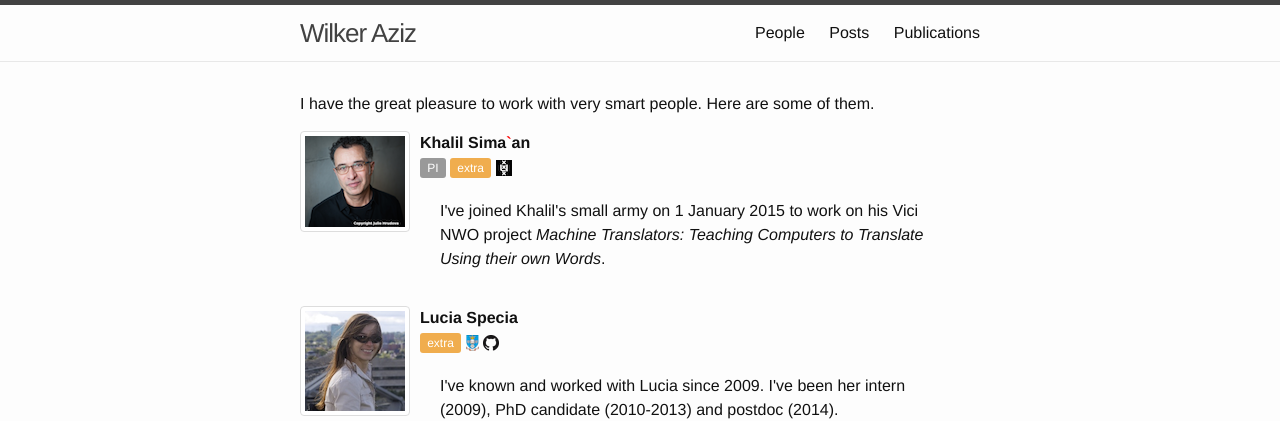
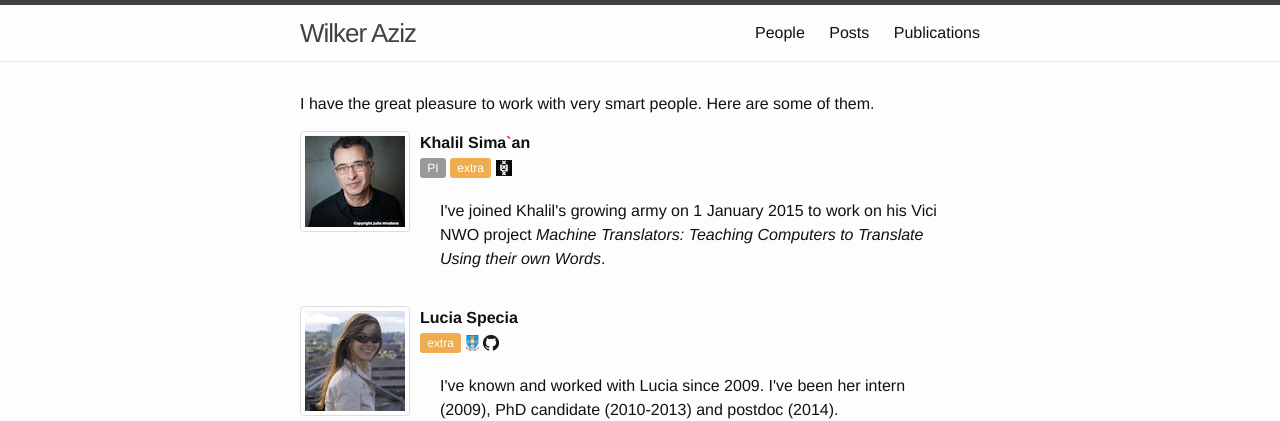
Before and after one commit to wilkeraziz/oldsite, a Jekyll site: the page built from people.markdown, in a window 1280 px wide. Shown: the top 421 px of the page. Built offline with Jekyll 4.4.1, drawn with Linux system fonts in a browser that asks for light colours.

Commit message:
polishing

```diff
--- a/_config.yml
+++ b/_config.yml
@@ -73,7 +73,7 @@ people:
     name: Khalil Sima'an
     url: https://staff.fnwi.uva.nl/k.simaan/
     about: >
-      I've joined Khalil's small army on 1 January 2015 to work on his Vici NWO project
+      I've joined Khalil's growing army on 1 January 2015 to work on his Vici NWO project
       <i>Machine Translators: Teaching Computers to Translate Using their own Words</i>.
     extra: >
       Khalil served as external examiner in my PhD viva.
```
